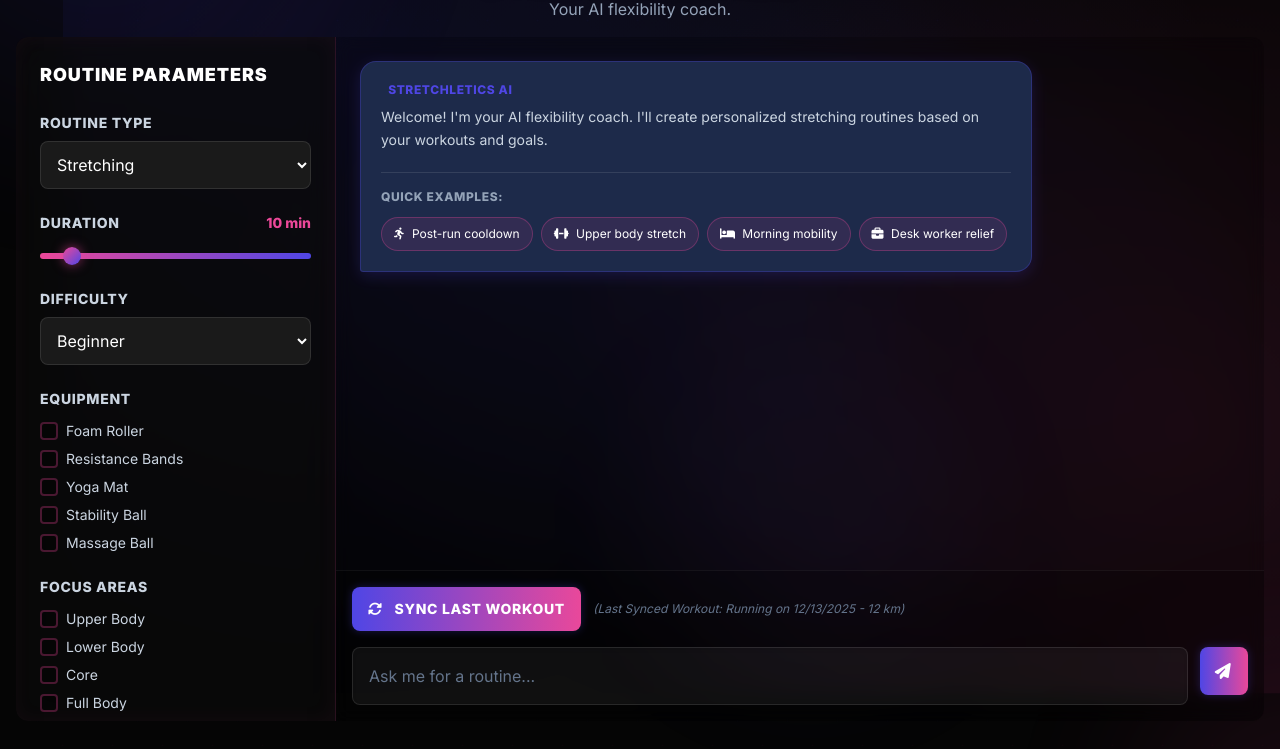
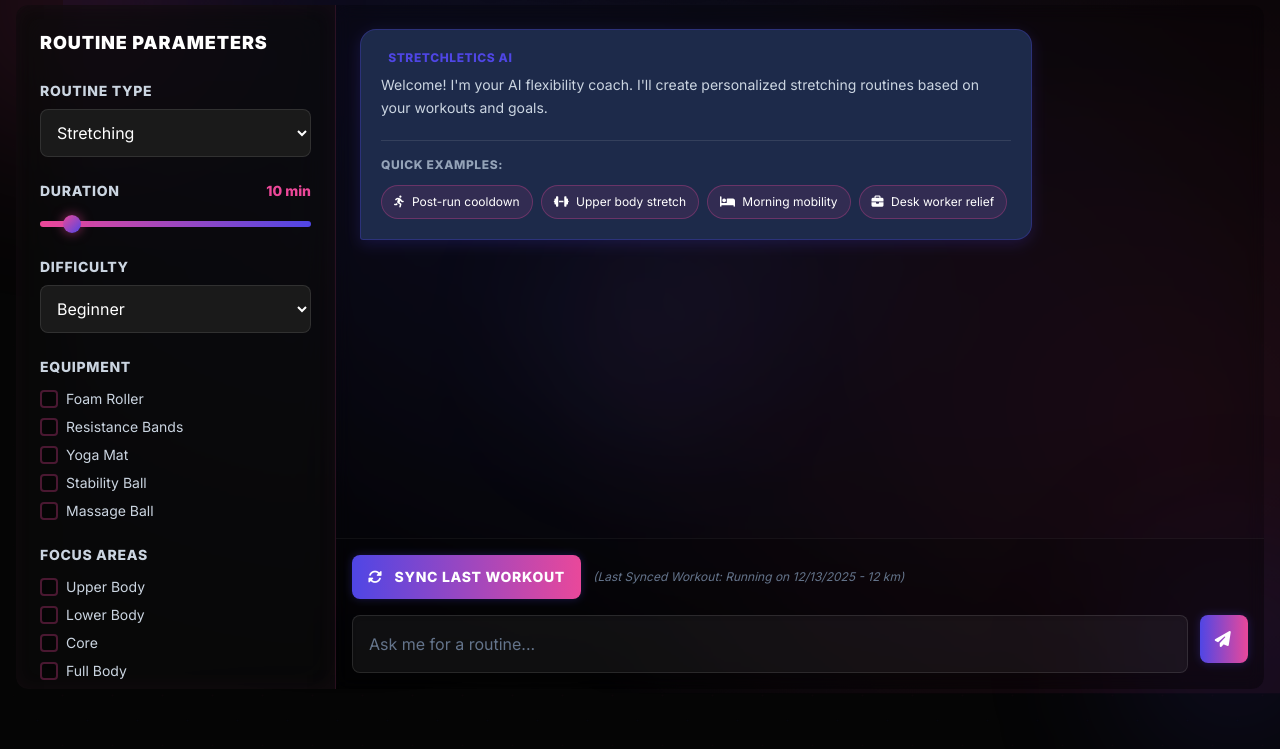
Before and after one commit to rubencorr/stretchletics, a website: page frontend/chat.html in a window 1280 px wide. Shown: the part 67-816 px from the top of the page. Drawn offline with nearby package versions, Linux system fonts and the light colour scheme.

Commit message:
Background

```diff
--- a/frontend/chat.html
+++ b/frontend/chat.html
@@ -107,37 +107,38 @@
         position: fixed;
         border-radius: 50%;
         filter: blur(80px);
-        opacity: 0.3;
+        opacity: 0.5;
         animation: float-orb 20s ease-in-out infinite;
         pointer-events: none;
         z-index: 0;
       }
 
       .bg-orb-1 {
-        width: 500px;
-        height: 500px;
-        background: radial-gradient(circle, rgba(79, 70, 229, 0.4), transparent);
-        top: -250px;
-        left: -250px;
+        width: 300px;
+        height: 300px;
+        background: radial-gradient(circle, rgba(236, 72, 153, 0.4), transparent);
+        top: -50px;
+        left: -100px;
         animation-delay: 0s;
       }
 
       .bg-orb-2 {
-        width: 400px;
-        height: 400px;
-        background: radial-gradient(circle, rgba(236, 72, 153, 0.4), transparent);
-        bottom: -200px;
-        right: -200px;
-        animation-delay: -7s;
+        width: 250px;
+        height: 250px;
+        background: radial-gradient(circle, rgba(79, 70, 229, 0.4), transparent);
+        bottom: -50px;
+        right: -80px;
+        animation-delay: 5s;
       }
 
       .bg-orb-3 {
-        width: 350px;
-        height: 350px;
-        background: radial-gradient(circle, rgba(99, 102, 241, 0.3), transparent);
+        width: 200px;
+        height: 200px;
+        background: radial-gradient(circle, rgba(167, 139, 250, 0.3), transparent);
         top: 50%;
         left: 50%;
-        animation-delay: -14s;
+        transform: translate(-50%, -50%);
+        animation-delay: 10s;
       }
 
       @keyframes float-orb {
@@ -145,13 +146,13 @@
           transform: translate(0, 0) scale(1);
         }
         25% {
-          transform: translate(100px, -50px) scale(1.1);
+          transform: translate(20px, -30px) scale(1.1);
         }
         50% {
-          transform: translate(50px, 100px) scale(0.9);
+          transform: translate(-20px, 30px) scale(0.9);
         }
         75% {
-          transform: translate(-50px, 50px) scale(1.05);
+          transform: translate(30px, 20px) scale(1.05);
         }
       }
 
@@ -519,7 +520,6 @@
         >
           Stretchletics
         </h1>
-        <p class="text-slate-400 mt-2">Your AI flexibility coach.</p>
       </div>
 
       <!-- Unified Single Window -->
```
